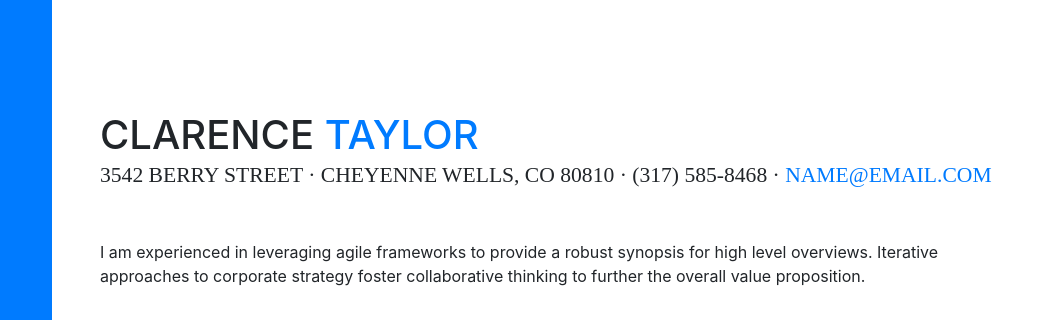
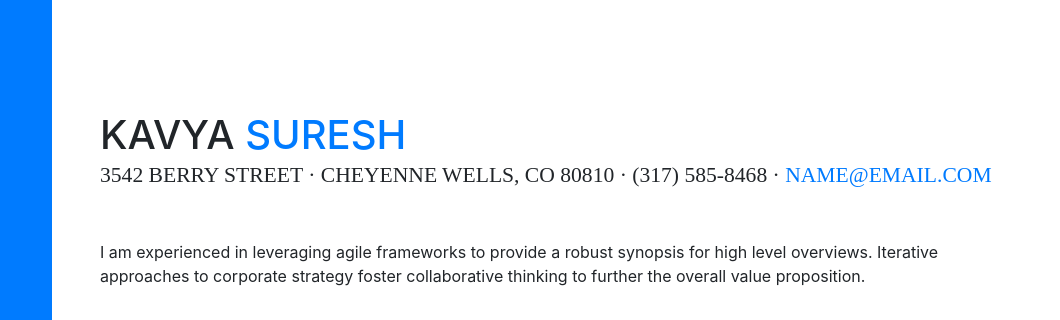
Before and after one commit to skavyas/skavyas.github.io, a website with bundled scripts: page index.html in a window 1280 px wide. Shown: the part 148-468 px from the top of the page, 220-1280 px from the left. Built offline with nearby package versions, Linux system fonts and the light colour scheme; a web font is replaced by a local one.

Commit message:
Changed name and pic

```diff
--- a/index.html
+++ b/index.html
@@ -65,8 +65,8 @@
 
       <section class="resume-section p-3 p-lg-5 d-flex d-column" id="about">
         <div class="my-auto">
-          <h1 class="mb-0">Clarence
-            <span class="text-primary">Taylor</span>
+          <h1 class="mb-0">Kavya
+            <span class="text-primary">Suresh</span>
           </h1>
           <div class="subheading mb-5">3542 Berry Street · Cheyenne Wells, CO 80810 · (317) 585-8468 ·
             <a href="mailto:name@email.com">name@email.com</a>
```
Also changed, not shown: 1 other file.
